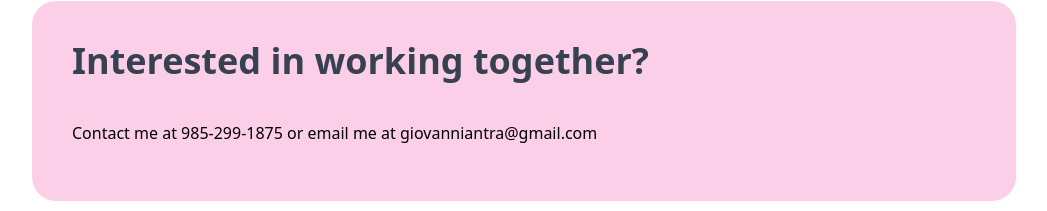
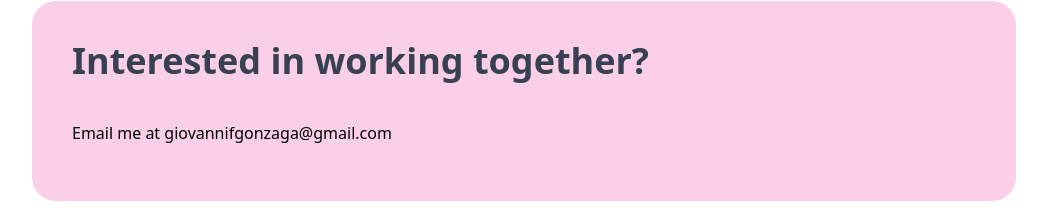
Before and after one commit to giohax/portfolio, a Next.js app: page / in a window 1280 px wide. Shown: the part 2300-2511 px from the top of the page, without its empty margins (116-1163 px from the left). Built offline with nearby package versions, Linux system fonts and the light colour scheme.

Commit message:
change text

```diff
--- a/components/Portfolio.jsx
+++ b/components/Portfolio.jsx
@@ -83,8 +83,7 @@ const Portfolio = () => {
                                 Interested in working together?
                             </h1>
                             <p className="text-md">
-                                Contact me at 985-299-1875 or email me at
-                                giovanniantra@gmail.com{" "}
+                                Email me at giovannifgonzaga@gmail.com{" "}
                             </p>
                         </div>
                         <div></div>
@@ -99,7 +98,7 @@ const Portfolio = () => {
                             </h1>
                             <iframe
                                 className="w-full h-screen "
-                                src="https://docs.google.com/document/d/e/2PACX-1vT-NQZbPcFoBqAMZW1XB2U25eogggFJxYPW2tDj0YBoDpK1k8XZP-7IXYsVCx6NKN4_3ZvoeQIKq5bI/pub?embedded=true"
+                                src="https://docs.google.com/document/d/e/2PACX-1vSPX3ihpjcCNc0AyWmjlcC6vl3DZ84Q2jg0fj1leUgVYMOI6ZEi-IeX-rnLYJXByHBWKGo8do0253IL/pub?embedded=true"
                             ></iframe>
                         </div>
                         <div></div>
```
